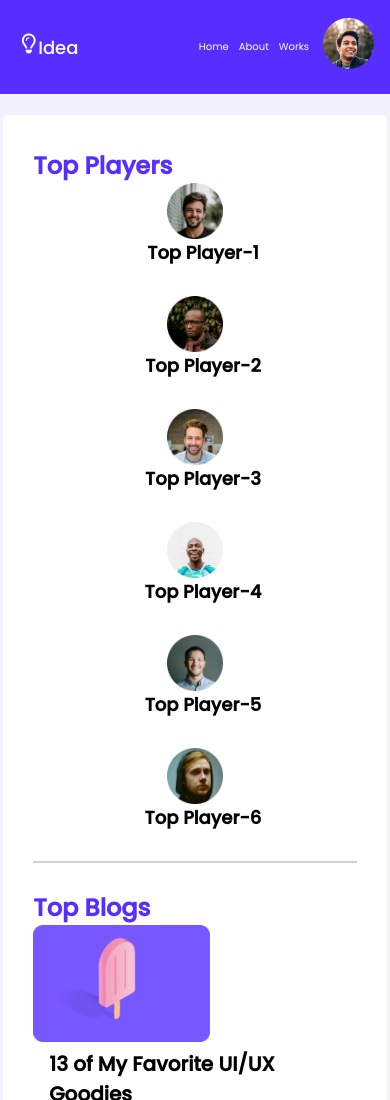
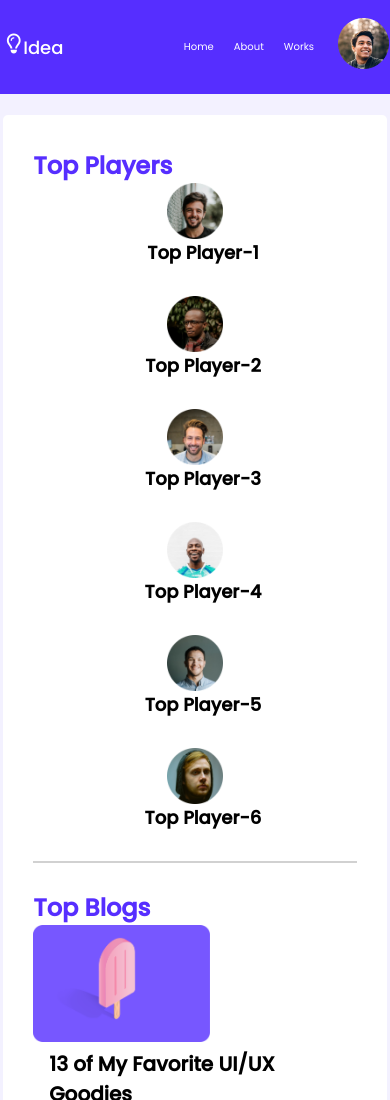
Before and after one commit to ahmedullah12/leader-board-css3, a plain HTML site: page index.html in a window 390 px wide. Shown: the top 1100 px of the page. Drawn offline with Linux system fonts and the light colour scheme.

Commit message:
mobile finished

```diff
--- a/styles/style.css
+++ b/styles/style.css
@@ -166,7 +166,7 @@ hr{
     .head-menu{
         margin-left: 10vh;
         display: grid;
-        grid-template-columns: 40px 40px 40px;
+        grid-template-columns: 50px 50px 50px;
         padding-right: 40px;
 
     }
```
